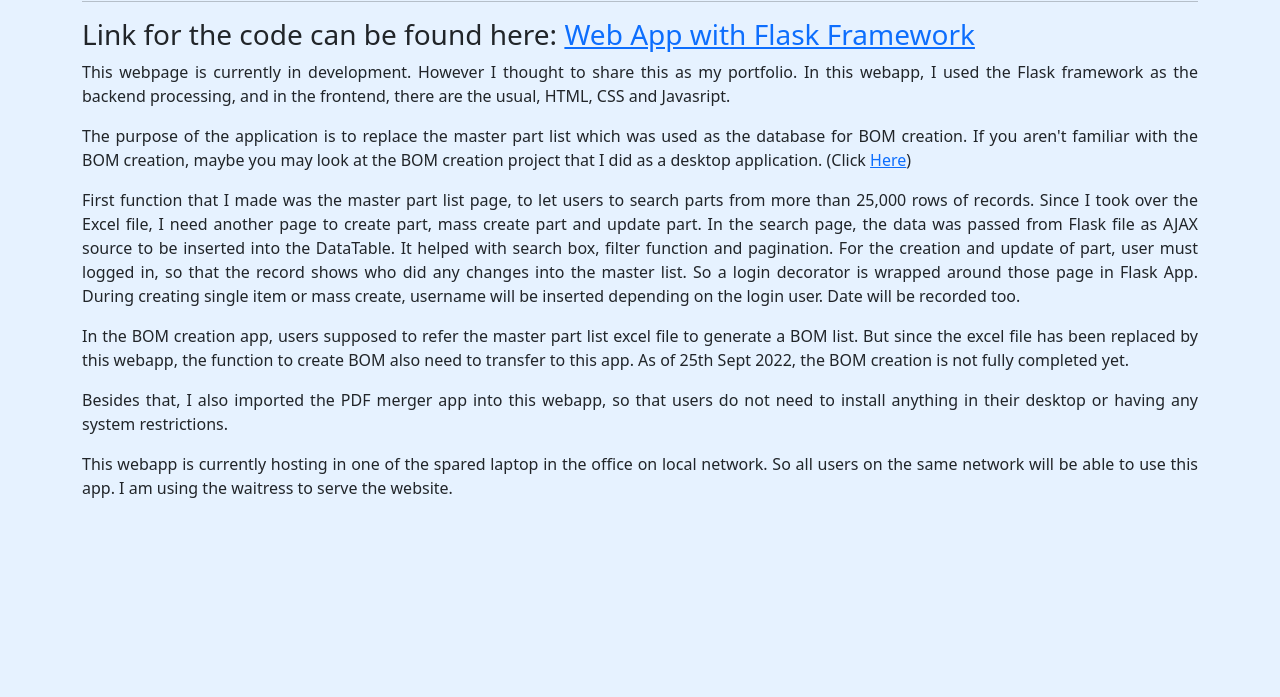
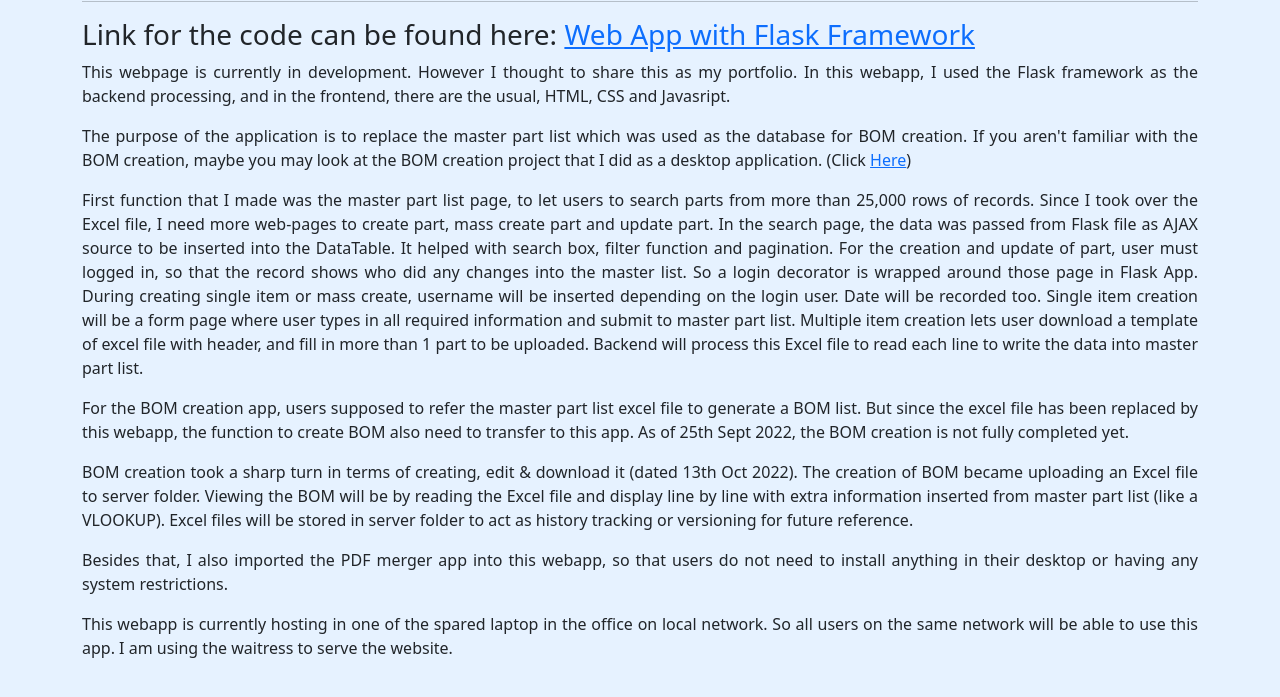
Before and after one commit to JaydenACH/JaydenACH.github.io, a plain HTML site: page flask_project.html in a window 1280 px wide. Shown: the part 83-780 px from the top of the page. Drawn offline with nearby package versions, Linux system fonts and the light colour scheme.

Commit message:
Update web_app content
update detail

```diff
--- a/flask_project.html
+++ b/flask_project.html
@@ -31,16 +31,25 @@
         </p>
         <p>
             First function that I made was the master part list page, to let users to search parts from more than 25,000
-            rows of records. Since I took over the Excel file, I need another page to create part, mass create part and
+            rows of records. Since I took over the Excel file, I need more web-pages to create part, mass create part and
             update part. In the search page, the data was passed from Flask file as AJAX source to be inserted into the DataTable.
             It helped with search box, filter function and pagination. For the creation and update of part, user must logged in, so
             that the record shows who did any changes into the master list. So a login decorator is wrapped around those page in Flask App.
             During creating single item or mass create, username will be inserted depending on the login user. Date will be recorded too.
+            Single item creation will be a form page where user types in all required information and submit to master part list.
+            Multiple item creation lets user download a template of excel file with header, and fill in more than 1 part to be uploaded.
+            Backend will process this Excel file to read each line to write the data into master part list.
         </p>
         <p>
-            In the BOM creation app, users supposed to refer the master part list excel file to generate a BOM list. But since the excel file
+            For the BOM creation app, users supposed to refer the master part list excel file to generate a BOM list. But since the excel file
             has been replaced by this webapp, the function to create BOM also need to transfer to this app. As of 25th Sept 2022, the BOM creation
             is not fully completed yet.
+        </p>
+        <p>
+            BOM creation took a sharp turn in terms of creating, edit & download it (dated 13th Oct 2022). The creation of BOM became uploading
+            an Excel file to server folder. Viewing the BOM will be by reading the Excel file and display line by line with extra information
+            inserted from master part list (like a VLOOKUP). Excel files will be stored in server folder to act as history tracking or versioning
+            for future reference.
         </p>
         <p>
             Besides that, I also imported the PDF merger app into this webapp, so that users do not need to install
```
